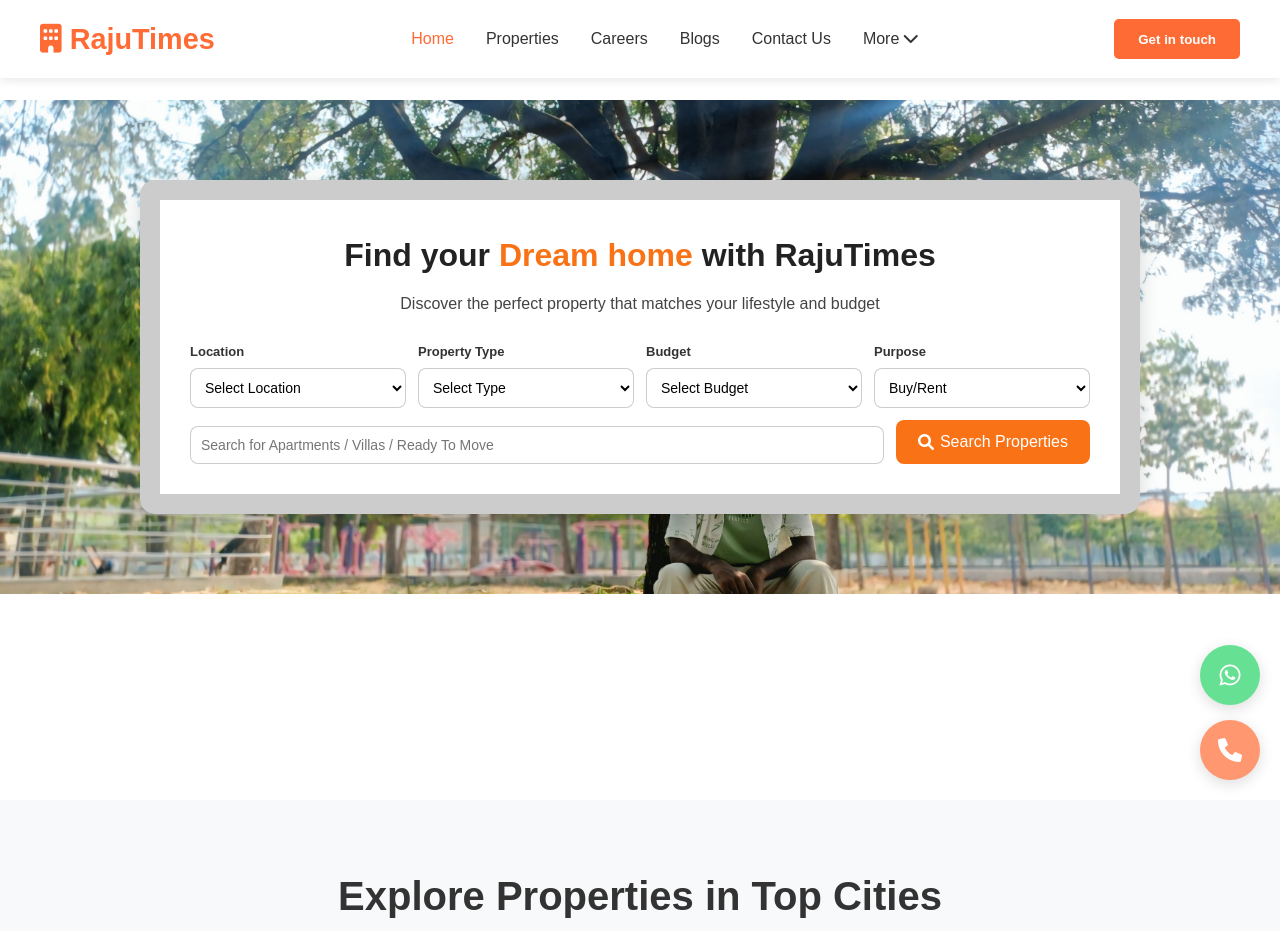
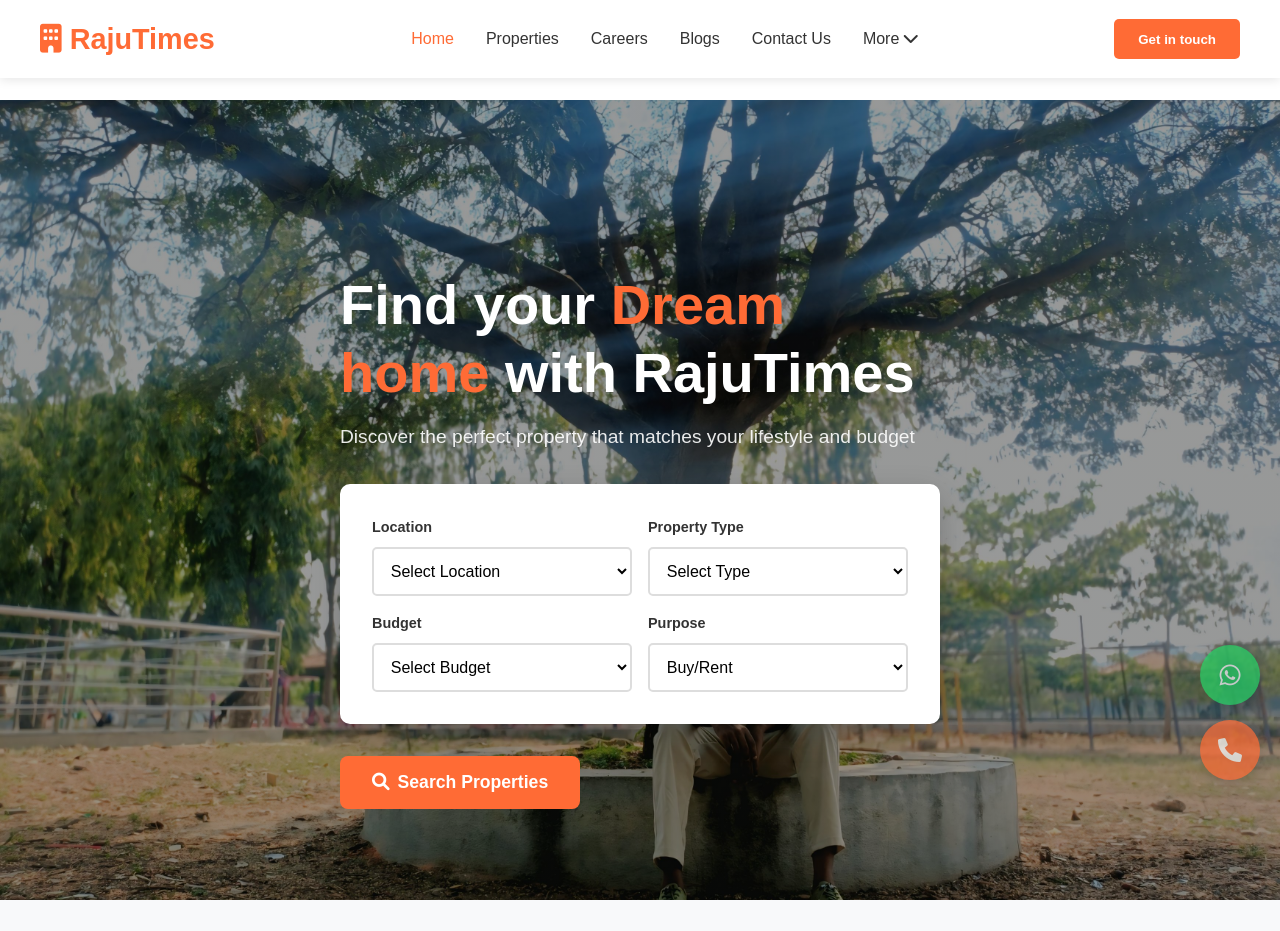
Before and after one commit to karthick407/rajutimes, a plain HTML site: page index.html in a window 1280 px wide. Shown: the top 931 px of the page. Drawn offline with Linux system fonts and the light colour scheme.

Commit message:
Update index.html

```diff
--- a/index.html
+++ b/index.html
@@ -565,146 +565,94 @@
         }
 
 
-
-
-
-
-
-
-
-
-
         /* Hero Section */
 
 
 
-/* Hero Section */
+
         .hero {
-  background: url("img/house.jpg") center/cover no-repeat;
-  padding: 80px 20px;
+            background: linear-gradient(rgba(0,0,0,0.4), rgba(0,0,0,0.4)), url("img/house.jpg");
+            background-size: cover;
+            background-position: center;
+            min-height: 100vh;
             display: flex;
-  justify-content: center;
             align-items: center;
-}
-
-.hero .container {
-  background: #ffffff; /* fully solid white inside */
-  border-radius: 15px;
-  padding: 30px;
-  max-width: 1000px;
-  width: 100%;
-  box-shadow: 0 6px 20px rgba(0, 0, 0, 0.15);
-
-  /* Transparent glassy border */
-  border: 20px solid #ccc; /* transparent white */
-  backdrop-filter: blur(15px);                  /* frosted glass border effect */
-  -webkit-backdrop-filter: blur(15px);          /* Safari support */
-}
-
-
-
+            padding-top: 80px;
+        }
 
         .hero-content {
-  text-align: center;
-  color: #222;
-}
-
-.hero-content h1 {
-  font-size: 32px;
-  margin-bottom: 10px;
-  font-weight: 600;
-}
-
-.hero-content h1 .highlight {
-  color: #f97316;
-  font-weight: 700;
-}
-
-.hero-content p {
-  color: #444;
-  margin-bottom: 25px;
-  font-size: 16px;
-}
-
-/* Search Form */
+            color: white;
+            max-width: 600px;
+        }
+
+        .hero h1 {
+            font-size: 3.5rem;
+            font-weight: bold;
+            margin-bottom: 1rem;
+            line-height: 1.2;
+        }
+
+        .highlight {
+            color: #ff6b35;
+        }
+
+        .hero-subtitle {
+            font-size: 1.2rem;
+            margin-bottom: 2rem;
+            opacity: 0.9;
+        }
+
         .search-form {
-  display: flex;
-  flex-wrap: wrap;
-  align-items: flex-end; /* aligns button with inputs */
-  gap: 12px;
-  justify-content: center;
+            background: white;
+            padding: 2rem;
+            border-radius: 10px;
+            display: grid;
+            grid-template-columns: repeat(auto-fit, minmax(200px, 1fr));
+            gap: 1rem;
+            margin-bottom: 2rem;
+            box-shadow: 0 10px 30px rgba(0,0,0,0.2);
         }
 
         .form-group {
-  flex: 1;
-  min-width: 180px;
             display: flex;
             flex-direction: column;
-  text-align: left;
         }
 
         .form-group label {
-  font-size: 13px;
+            color: #333;
             font-weight: 600;
-  margin-bottom: 5px;
-  color: #333;
-}
-
-.form-group select,
-.form-group input {
-  padding: 10px;
-  border: 1px solid rgba(0, 0, 0, 0.2);
-  background: rgba(255, 255, 255, 0.95);
+            margin-bottom: 0.5rem;
+            font-size: 0.9rem;
+        }
+
+        .form-group select {
+            padding: 0.8rem;
+            border: 2px solid #ddd;
+            border-radius: 5px;
+            font-size: 1rem;
+            background: white;
+        }
+
+        .search-button {
+            background: #ff6b35;
+            color: white;
+            border: none;
+            padding: 1rem 2rem;
             border-radius: 8px;
-  font-size: 14px;
-  transition: border-color 0.3s ease, box-shadow 0.3s ease;
-}
-
-.form-group select:focus,
-.form-group input:focus {
-  border-color: #f97316;
-  outline: none;
-  box-shadow: 0 0 6px rgba(249, 115, 22, 0.4);
-}
-
-/* Search Button */
-.search-button {
-  background: #f97316;
-  color: #fff;
-  border: none;
-  padding: 12px 22px;
-  border-radius: 8px;
-  font-size: 16px;
+            font-size: 1.1rem;
+            font-weight: 600;
             cursor: pointer;
             transition: all 0.3s;
-  display: flex;
+            display: inline-flex;
             align-items: center;
-  gap: 6px;
-  height: 44px;
-
-  /* remove top margin so it's inline */
-  margin-top: 0;
+            gap: 0.5rem;
+            justify-self: start;
         }
 
         .search-button:hover {
-  background: #ea580c;
+            background: #e55a2b;
             transform: translateY(-2px);
         }
-
-
-
-
-
-
-
-
-
-
-
-
-
-
-
 
         /* Cities Section */
         .cities-section {
@@ -1628,6 +1576,7 @@
             </button>
         </nav>
     </header>
+
     <!-- Added Home Page Section -->
     <div id="home-page" class="page-section active">
         <!-- Hero Section -->
@@ -1677,20 +1626,13 @@
                                 <option>Rent</option>
                             </select>
                         </div>
-
-                    <div class="form-group">
-                        <input type="text" placeholder="Search for Apartments / Villas / Ready To Move">
-                    </div>
-
-                    <button type="submit" class="search-button">
+                    </form>
+                    <button class="search-button">
                         <i class="fas fa-search"></i> Search Properties
                     </button>
-                </form>
                 </div>
             </div>
         </section>
-</div>
-
 
         <!-- Cities Section -->
         <section class="cities-section">
```
Lines whose indentation alone changed are shown as unchanged.
